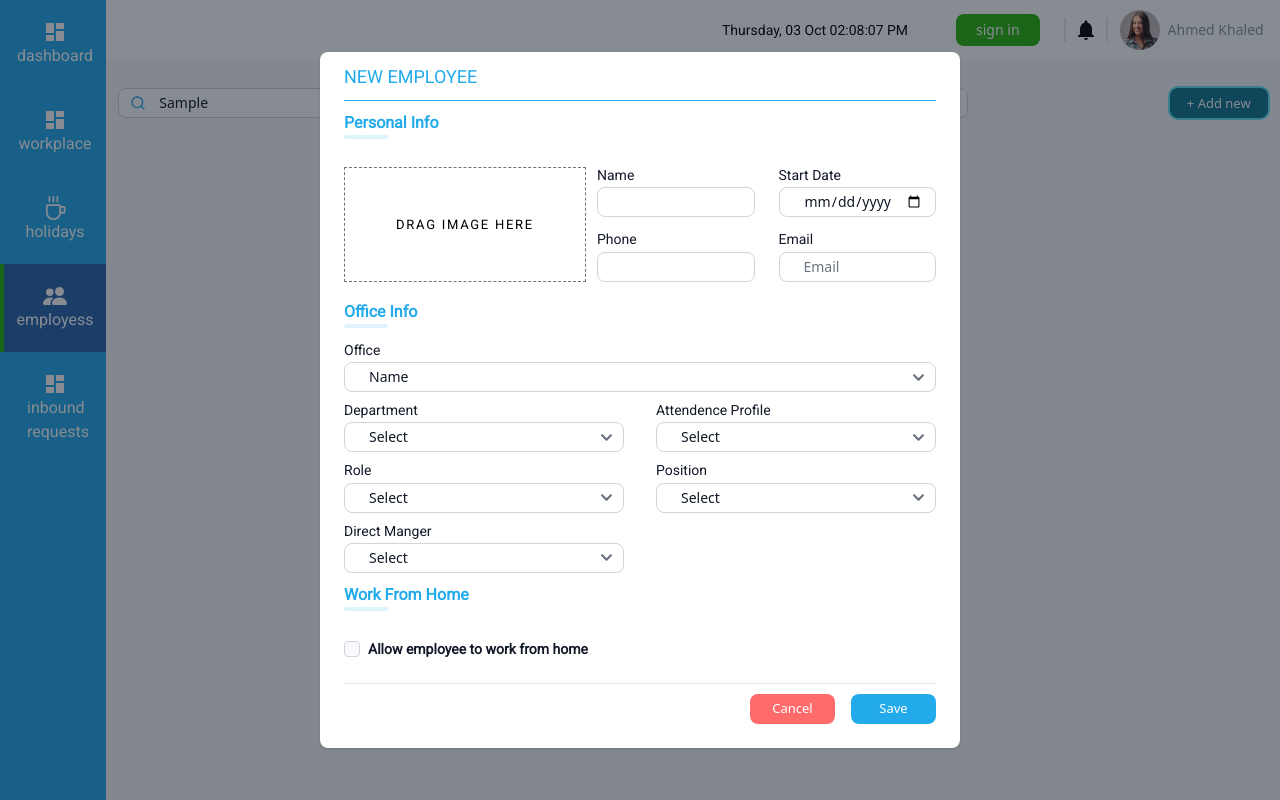
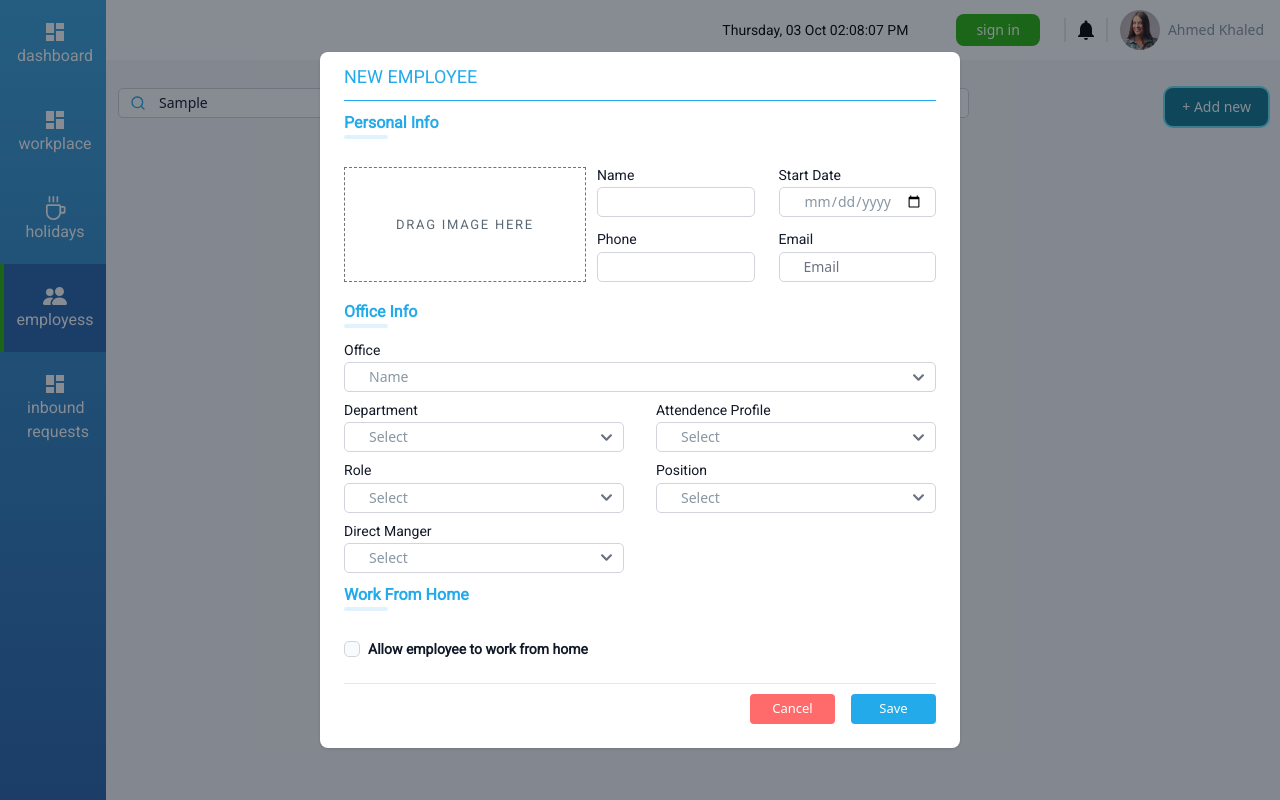
Before and after one commit to rehabmahmoud20/React-Crud, a React (Create React App) app: page / in a window 1280 px wide. Both pictures are taken after typing "Sample" into the empty fields and a click on the button "+ Add new". Built offline with nearby package versions, Linux system fonts and the light colour scheme.

Commit message:
edit styles

```diff
--- a/src/App.css
+++ b/src/App.css
@@ -1,36 +1,38 @@
-:root{
-  --main-color:#23AAEB;
-  --second-color:#2765AC;
-  --third-color:#27B40C;
-  --muted:#8997A4;
+:root {
+  --main-color: #23aaeb;
+  --second-color: #2765ac;
+  --third-color: #27b40c;
+  --muted: #8997a4;
 }
-body{
+/* body{
   background-color: #F7F8F9;
 
+} */
+.main-bg {
+  background-color: #f7f8f9;
 }
-
-.main-color{
+.main-color {
   color: var(--main-color);
 }
 
-.bg-main{
+.bg-main {
   background-color: var(--main-color);
 }
-.muted{
-  color:var(--muted);
+.muted {
+  color: var(--muted);
 }
-.bg-muted{
+.bg-muted {
   background-color: var(--muted);
 }
-.bg-danger{
-  background-color: #FF6A6A;
+.bg-danger {
+  background-color: #ff6a6a;
 }
 
-.sign-in-bg{
+.sign-in-bg {
   background-color: var(--third-color);
 }
 
-body{
+body {
   overflow-y: hidden;
 }
 
@@ -49,14 +51,18 @@ body{
   background: var(--muted);
 }
 @media screen and (min-width: 1400px) {
-    .main-content{
-      grid-template-columns: 1fr 1fr 1fr ;
+  .main-content {
+    grid-template-columns: repeat(3, 1fr);
+  }
 }
 
+@media screen and (min-width: 1800px) {
+  .main-content {
+    grid-template-columns: repeat(4, 1fr);
   }
-  @media screen and (min-width: 1920px) {
-    .main-content{
-      grid-template-columns: 1fr 1fr 1fr 1fr;
 }
-
+@media screen and (min-width: 1900px) {
+  .main-content {
+    column-gap: 45px;
   }
+}
--- a/src/App.js
+++ b/src/App.js
@@ -18,7 +18,7 @@ class App extends React.Component {
         <div>
           <Sidebar />
         </div>
-        <div className="mx-auto w-11/12 h-screen overflow-auto">
+        <div className="main-bg w-full mx-auto  h-screen overflow-auto">
           <NavbarComponent />
           <div className="px-3 md:flex justify-between mb-12">
             <Search />
--- a/src/components/Employess/EmployeeCard/EmployeeCard.jsx
+++ b/src/components/Employess/EmployeeCard/EmployeeCard.jsx
@@ -10,6 +10,7 @@ import { AiFillDelete } from "react-icons/ai";
 import { BiMessageAlt } from "react-icons/bi";
 import { AiOutlinePhone } from "react-icons/ai";
 import CustomizedTooltips from './ToolTip';
+import ArrowTooltips from '../ArrowTooltips';
 
 const EmployeeCard = ({ employee, removeEmp }) => {
   const {  employeeName, position, department, empCase, id } = employee;
@@ -56,7 +57,8 @@ const EmployeeCard = ({ employee, removeEmp }) => {
             </div>
             <div className="info-icon  w-5 h-fit h-5 rounded-full bg-muted flex items-center bg-blue-100 justify-center">
               {/* <ToolTip employee={employee} /> */}
-              <CustomizedTooltips key="employeeName" employee={employee} />
+              {/* <CustomizedTooltips key="employeeName" employee={employee} /> */}
+              {/* <ArrowTooltips employee={employee}/> */}
             </div>
           </div>
         </div>
--- a/src/components/Employess/EmployeeCard/ToolTip.jsx
+++ b/src/components/Employess/EmployeeCard/ToolTip.jsx
@@ -1,132 +1,132 @@
-// import { Button, Tooltip } from "flowbite-react";
-import { AiOutlineExclamation } from "react-icons/ai";
+// // import { Button, Tooltip } from "flowbite-react";
+// import { AiOutlineExclamation } from "react-icons/ai";
 
-// const ToolTip = ({ employee }) => {
+// // const ToolTip = ({ employee }) => {
+// //   const { role, manger, office, date } = employee;
+
+// //   return (
+// //     <Tooltip
+// //       content={
+// //         <div className="w-fit">
+// //           <div className="grid grid-cols-3 gap-4">
+// //             <div>
+// //              <p className="muted">office :</p>  <div>{office}</div>
+// //             </div>
+
+// //             <div>
+// //               <p className="muted"> Role : </p>
+// //               <div>{role}</div>
+// //             </div>
+// //             <div>
+// //               <p className="muted">  coppied manger :</p>
+// //              <div>{manger}</div>
+// //             </div>
+
+// //             <div>
+// //               <p className="muted">
+// //               Joinning date :
+// //               </p>
+// //               <div>{date}</div>
+// //             </div>
+// //             <div>
+// //               <p className="muted">
+// //               Manger:
+// //               </p>
+// //              <div>{manger}</div>
+// //             </div>
+// //           </div>
+// //         </div>
+// //       }
+// //       placement="bottom"
+// //       style="light"
+// //     >
+// //       <AiOutlineExclamation className="text-xs hover:cursor-pointer " />
+// //     </Tooltip>
+// //   );
+// // };
+
+// // export default ToolTip;
+
+// import { withStyles, makeStyles } from '@material-ui/core/styles';
+// import Tooltip from '@material-ui/core/Tooltip';
+
+// const LightTooltip = withStyles((theme) => ({
+//   tooltip: {
+//     backgroundColor: theme.palette.common.white,
+//     color: 'rgba(0, 0, 0, 0.87)',
+//     boxShadow: theme.shadows[1],
+//     fontSize: 11,
+//   },
+// }))(Tooltip);
+
+// const useStylesBootstrap = makeStyles((theme) => ({
+//   arrow: {
+//     color: 'red',
+//     backgroundColor: 'red',
+//   },
+//   tooltip: {
+//     backgroundColor: '#fff',
+//   },
+// }));
+
+// // function BootstrapTooltip(props) {
+// //   const classes = useStylesBootstrap();
+
+// //   return <Tooltip arrow classes={classes} {...props} />;
+// // }
+
+// const HtmlTooltip = withStyles((theme) => ({
+//   tooltip: {
+//     backgroundColor: '#f5f5f9',
+//     color: 'rgba(0, 0, 0, 0.87)',
+//     maxWidth: 220,
+//     fontSize: theme.typography.pxToRem(12),
+//     border: '1px solid #dadde9',
+//   },
+// }))(Tooltip);
+
+// export default function CustomizedTooltips({ employee }) {
 //   const { role, manger, office, date } = employee;
 
 //   return (
-//     <Tooltip
-//       content={
-//         <div className="w-fit">
-//           <div className="grid grid-cols-3 gap-4">
-//             <div>
-//              <p className="muted">office :</p>  <div>{office}</div>
-//             </div>
+//     <div>
+//       <LightTooltip  title={<div>
+//         <div className="grid grid-cols-3 gap-4">
+//           <div>
+//             <p className="muted">office :</p>  <div>{office}</div>
+//           </div>
 
-//             <div>
-//               <p className="muted"> Role : </p>
-//               <div>{role}</div>
-//             </div>
-//             <div>
-//               <p className="muted">  coppied manger :</p>
-//              <div>{manger}</div>
-//             </div>
+//           <div>
+//             <p className="muted"> Role : </p>
+//             <div>{role}</div>
+//           </div>
+//           <div>
+//             <p className="muted">  coppied manger :</p>
+//             <div>{manger}</div>
+//           </div>
 
-//             <div>
-//               <p className="muted">
+//           <div>
+//             <p className="muted">
 //               Joinning date :
-//               </p>
-//               <div>{date}</div>
-//             </div>
-//             <div>
-//               <p className="muted">
+//             </p>
+//             <div>{date}</div>
+//           </div>
+//           <div>
+//             <p className="muted">
 //               Manger:
-//               </p>
-//              <div>{manger}</div>
-//             </div>
+//             </p>
+//             <div>{manger}</div>
 //           </div>
 //         </div>
-//       }
-//       placement="bottom"
-//       style="light"
-//     >
-//       <AiOutlineExclamation className="text-xs hover:cursor-pointer " />
-//     </Tooltip>
-//   );
-// };
+//       </div>} >
 
-// export default ToolTip;
+//         <div className=" hover:cursor-pointer">
+//           <AiOutlineExclamation />
+//         </div>
 
-import { withStyles, makeStyles } from '@material-ui/core/styles';
-import Tooltip from '@material-ui/core/Tooltip';
-
-const LightTooltip = withStyles((theme) => ({
-  tooltip: {
-    backgroundColor: theme.palette.common.white,
-    color: 'rgba(0, 0, 0, 0.87)',
-    boxShadow: theme.shadows[1],
-    fontSize: 11,
-  },
-}))(Tooltip);
-
-const useStylesBootstrap = makeStyles((theme) => ({
-  arrow: {
-    color: 'red',
-    backgroundColor: 'red',
-  },
-  tooltip: {
-    backgroundColor: '#fff',
-  },
-}));
-
-// function BootstrapTooltip(props) {
-//   const classes = useStylesBootstrap();
-
-//   return <Tooltip arrow classes={classes} {...props} />;
-// }
-
-const HtmlTooltip = withStyles((theme) => ({
-  tooltip: {
-    backgroundColor: '#f5f5f9',
-    color: 'rgba(0, 0, 0, 0.87)',
-    maxWidth: 220,
-    fontSize: theme.typography.pxToRem(12),
-    border: '1px solid #dadde9',
-  },
-}))(Tooltip);
-
-export default function CustomizedTooltips({ employee }) {
-  const { role, manger, office, date } = employee;
-
-  return (
-    <div>
-      <LightTooltip  title={<div>
-        <div className="grid grid-cols-3 gap-4">
-          <div>
-            <p className="muted">office :</p>  <div>{office}</div>
-          </div>
-
-          <div>
-            <p className="muted"> Role : </p>
-            <div>{role}</div>
-          </div>
-          <div>
-            <p className="muted">  coppied manger :</p>
-            <div>{manger}</div>
-          </div>
-
-          <div>
-            <p className="muted">
-              Joinning date :
-            </p>
-            <div>{date}</div>
-          </div>
-          <div>
-            <p className="muted">
-              Manger:
-            </p>
-            <div>{manger}</div>
-          </div>
-        </div>
-      </div>} >
-
-        <div className=" hover:cursor-pointer">
-          <AiOutlineExclamation />
-        </div>
-
-      </LightTooltip>
+//       </LightTooltip>
 
 
-    </div>
-  );
-}
+//     </div>
+//   );
+// }
--- a/src/components/Employess/EmployeeList.jsx
+++ b/src/components/Employess/EmployeeList.jsx
@@ -12,7 +12,7 @@ const EmployeeList = () => {
     dispatch(removeEmployee(id));
   };
   return (
-    <main className="  main-content w-full  md:grid   lg:grid-cols-2   h-fit gap-y-9  gap-x-11  px-4">
+    <main className="  main-content  w-full  md:grid   lg:grid-cols-2   h-fit gap-y-9    px-4">
       {emps.map((e) => (
         <EmployeeCard employee={e} key={e.id} removeEmp={deleteEmployee} />
       ))}
--- a/src/components/NewEmploeeData/NewEmploee.jsx
+++ b/src/components/NewEmploeeData/NewEmploee.jsx
@@ -71,7 +71,7 @@ const NewEmploee = () => {
                   <input
                     type="text"
                     id="name"
-                    className="  border border-gray-300 text-gray-900 text-sm rounded-lg focus:ring-blue-500 focus:border-blue-500 block w-full py-1 px-6 "
+                    className="  border border-gray-300 text-gray-900 text-sm  focus:ring-blue-500 focus:border-blue-500 block w-full py-1 px-6 "
                     required
                     {...register("employeeName")}
                   />
@@ -87,7 +87,7 @@ const NewEmploee = () => {
                   <input
                     type="date"
                     id="date"
-                    className=" border border-gray-300 text-gray-900 text-sm rounded-lg focus:ring-blue-500 focus:border-blue-500 block w-full  py-1 pl-6"
+                    className="muted border border-gray-300 text-gray-900 text-sm  focus:ring-blue-500 focus:border-blue-500 block w-full  py-1 pl-6"
                     placeholder="20/03/2020"
                     required
                     {...register("date")}
@@ -103,7 +103,7 @@ const NewEmploee = () => {
                   <input
                     type="text"
                     id="phone"
-                    className=" border border-gray-300 text-gray-900 text-sm rounded-lg focus:ring-blue-500 focus:border-blue-500 block w-full py-1 px-6 "
+                    className=" border border-gray-300 text-gray-900 text-sm  focus:ring-blue-500 focus:border-blue-500 block w-full py-1 px-6 "
                     required
                     {...register("phone")}
                   />
@@ -118,7 +118,7 @@ const NewEmploee = () => {
                   <input
                     type="email"
                     id="email"
-                    className=" border border-gray-300 text-gray-900 text-sm rounded-lg focus:ring-blue-500 focus:border-blue-500 block w-full  py-1 px-6"
+                    className=" border border-gray-300 text-gray-900 text-sm  focus:ring-blue-500 focus:border-blue-500 block w-full  py-1 px-6"
                     placeholder="Email"
                     required
                     {...register("email")}
@@ -144,10 +144,10 @@ const NewEmploee = () => {
               </div>
               <select
                 id="office"
-                className="   border border-gray-300 text-gray-900 text-sm rounded-lg focus:ring-blue-500 focus:border-blue-500 block w-full  py-1 px-6"
+                className=" muted   border border-gray-300 text-gray-900 text-sm  focus:ring-blue-500 focus:border-blue-500 block w-full  py-1 px-6"
                 {...register("office")}
               >
-                <option value="">Name</option>
+                <option  value="">Name</option>
                 <option value="Marketting">Marketting</option>
                 <option value="Arabic Localizer">Arabic Localizer</option>
               </select>
@@ -166,7 +166,7 @@ const NewEmploee = () => {
                 <select
                   id="department"
                   required
-                  className="  border border-gray-300 text-gray-900  text-sm rounded-lg focus:ring-blue-500 focus:border-blue-500 block w-full  py-1 px-6"
+                  className="muted  border border-gray-300 text-gray-900  text-sm  focus:ring-blue-500 focus:border-blue-500 block w-full  py-1 px-6"
                   {...register("department")}
                 >
                   <option value="">Select</option>
@@ -181,14 +181,14 @@ const NewEmploee = () => {
                 <div className=" block">
                   <label
                     htmlFor="Attendence Profile"
-                    className="block h-fit text-sm font-medium text-gray-900 mb-1 label"
+                    className=" block h-fit text-sm font-medium text-gray-900 mb-1 label"
                   >
                     Attendence Profile
                   </label>
                 </div>
                 <select
                   id="Attendence Profile"
-                  className=" w-full border border-gray-300 text-gray-900 text-sm rounded-lg focus:ring-blue-500 focus:border-blue-500 block w-full  py-1 px-6"
+                  className="muted w-full border border-gray-300 text-gray-900 text-sm  focus:ring-blue-500 focus:border-blue-500 block w-full  py-1 px-6"
                   {...register("empCase")}
                 >
                   <option value="">Select</option>
@@ -211,7 +211,7 @@ const NewEmploee = () => {
                 </div>
                 <select
                   id="Role"
-                  className=" w-full  border border-gray-300 text-gray-900 text-sm rounded-lg focus:ring-blue-500 focus:border-blue-500 block   py-1 px-6"
+                  className="muted w-full  border border-gray-300 text-gray-900 text-sm  focus:ring-blue-500 focus:border-blue-500 block   py-1 px-6"
                   {...register("role")}
                 >
                   <option value="">Select</option>
@@ -225,7 +225,7 @@ const NewEmploee = () => {
                 <div className=" block ">
                   <label
                     htmlFor="Position"
-                    className="block h-fit text-sm font-medium text-gray-900 mb-1 label "
+                    className=" block h-fit text-sm font-medium text-gray-900 mb-1 label "
                   >
                     Position
                   </label>
@@ -234,7 +234,7 @@ const NewEmploee = () => {
                 <select
                   id="Position"
                   required
-                  className=" w-full  border border-gray-300 text-gray-900 text-sm rounded-lg focus:ring-blue-500 focus:border-blue-500 block w-full  py-1 px-6"
+                  className="muted w-full  border border-gray-300 text-gray-900 text-sm  focus:ring-blue-500 focus:border-blue-500 block w-full  py-1 px-6"
                   {...register("position")}
                 >
                   <option value="">Select</option>
@@ -254,7 +254,7 @@ const NewEmploee = () => {
                 </div>
                 <select
                   id="Direct Manger"
-                  className=" w-full  border border-gray-300 text-gray-900 text-sm rounded-lg focus:ring-blue-500 focus:border-blue-500 block w-full  py-1 px-6"
+                  className="muted w-full  border border-gray-300 text-gray-900 text-sm  focus:ring-blue-500 focus:border-blue-500 block w-full  py-1 px-6"
                   {...register("manger")}
                 >
                   <option value="">Select</option>
@@ -278,7 +278,7 @@ const NewEmploee = () => {
                   id="home"
                   type="checkbox"
                   value=""
-                  className="w-4 h-4 bg-gray-50 rounded border border-gray-300  focus:ring-0 focus:ring-cyan-100"
+                  className="muted w-4 h-4 bg-gray-50 rounded border border-gray-300  focus:ring-0 focus:ring-cyan-100"
                 />
               </div>
               <label
@@ -290,7 +290,7 @@ const NewEmploee = () => {
             </div>
             <div className="justify-center sm:justify-end flex  gap-4 border-t pt-2.5">
             <button
-                className=" text-white bg-danger  focus:ring-3 focus:outline-none focus:ring-cyan-300 font-medium rounded-lg   btn  "
+                className="rounded text-white bg-danger  focus:ring-3 focus:outline-none focus:ring-cyan-300 font-medium    btn  "
                 onClick={() => {
                   setShowModal(false);
                 }}
@@ -299,7 +299,7 @@ const NewEmploee = () => {
               </button>
               <button
                 type="submit"
-                className=" text-white bg-main  focus:ring-3 focus:outline-none focus:ring-cyan-300 font-medium rounded-lg  btn "
+                className=" rounded text-white bg-main  focus:ring-3 focus:outline-none focus:ring-cyan-300 font-medium   btn "
               >
                 Save
               </button>
--- a/src/components/NewEmploeeData/NewEmploeeData.css
+++ b/src/components/NewEmploeeData/NewEmploeeData.css
@@ -38,6 +38,7 @@ body > div:nth-child(3) > div{
   line-height: 1.15;
   letter-spacing: 1.73px;
   font-size: 13px;
+  color: #5c6974;
 }
 
 /* ==================================================== form title style ========================================= */
@@ -145,3 +146,6 @@ select {
 ::-ms-input-placeholder { /* Microsoft Edge */
   color: red;
 }
+input,select{
+  border-radius: 5px !important;
+}
--- a/src/components/shared/NavbarComponent.jsx
+++ b/src/components/shared/NavbarComponent.jsx
@@ -8,7 +8,7 @@ const NavbarComponent = () => {
     <Navbar
       fluid={true}
       rounded={true}
-      className=" rounded-none md-divide-gray-200 items-center  mx-auto mb-7 "
+      className=" rounded-none md-divide-gray-200 items-center   mx-auto mb-7 "
     >
       <div></div>
       <Navbar.Toggle />
--- a/src/components/shared/sidebar/Sidebar.jsx
+++ b/src/components/shared/sidebar/Sidebar.jsx
@@ -6,7 +6,7 @@ import { BsPeopleFill } from "react-icons/bs";
 
 const Sidebar = () => {
   return (
-    <aside className="sidebar bg-main w-fit inline-block  h-screen ">
+    <aside className="sidebar w-fit inline-block  h-screen ">
       <ul className="text-white ">
         <li className=" py-5 flex flex-col items-center side-item ease-in duration-300 border-l-4 border-transparent">
           <MdDashboard className="text-white text-2xl mx-auto " />
--- a/src/components/shared/sidebar/sidebar.css
+++ b/src/components/shared/sidebar/sidebar.css
@@ -8,6 +8,6 @@
   }
 
   .sidebar{
-    min-width: 106px ;
-    max-width: 106px ;
+    width: 106px ;
+    background-image: linear-gradient(to bottom, #39a4dc, #2763ab)
   }
```
Also changed, not shown: package.json (+4 -4 lines), src/components/Employess/ArrowTooltips.jsx (added, +46 -0 lines), 1 other file (tests, documents, lock files or other folders). Lines whose indentation alone changed are shown as unchanged.
